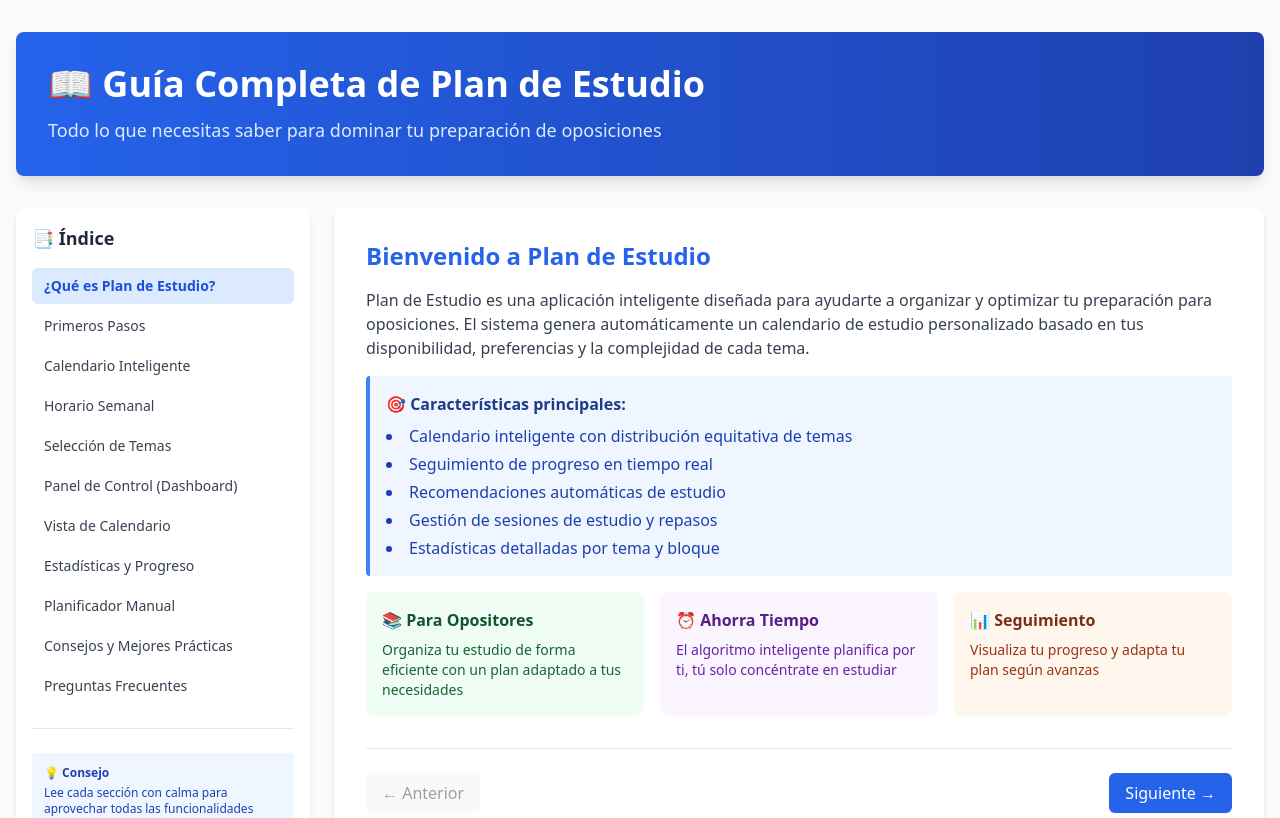
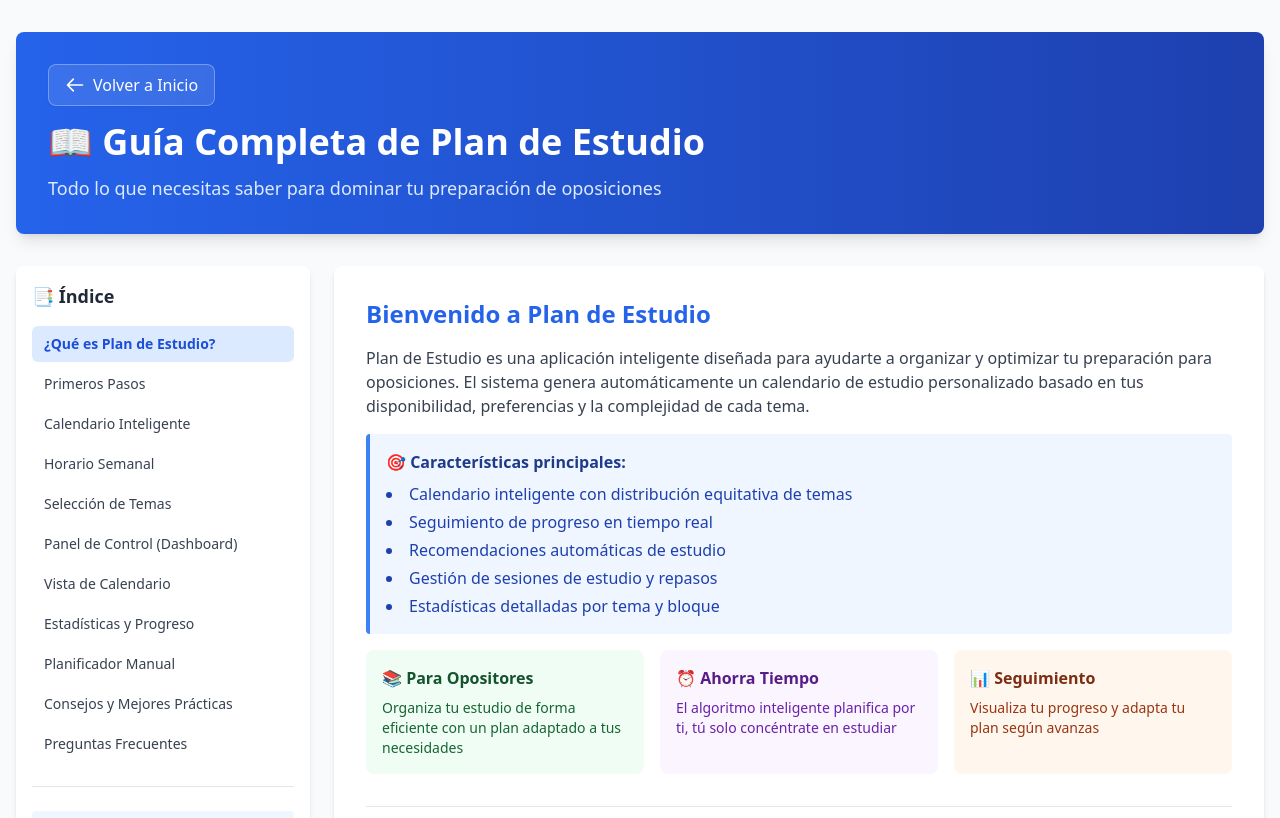
Before and after one commit to Arxon-dev/Plan_estudio, a React (Vite) app in the folder frontend/: page /guide in a window 1280 px wide. Shown: the top 818 px of the page. Built offline with nearby package versions, Linux system fonts and the light colour scheme; no server answers; sample sign-in values are in the browser's storage.

Commit message:
feat: Añadir botón de volver a inicio en página de guía
- Añadir import de useNavigate
- Botón con diseño semitransparente integrado en header
- Navegación a /dashboard al hacer clic
- Mejora UX permitiendo salir fácilmente de la guía

```diff
--- a/frontend/src/pages/GuidePage.tsx
+++ b/frontend/src/pages/GuidePage.tsx
@@ -1,5 +1,6 @@
 import { useState } from 'react';
 import type { ReactElement } from 'react';
+import { useNavigate } from 'react-router-dom';
 
 interface Section {
   id: string;
@@ -9,6 +10,7 @@ interface Section {
 
 const GuidePage = () => {
   const [activeSection, setActiveSection] = useState<string>('intro');
+  const navigate = useNavigate();
 
   const sections: Section[] = [
     {
@@ -949,6 +951,17 @@ const GuidePage = () => {
       <div className="max-w-7xl mx-auto px-4 py-8">
         {/* Header */}
         <div className="bg-gradient-to-r from-primary-600 to-primary-800 text-white p-8 rounded-lg shadow-lg mb-8">
+          <div className="flex items-center justify-between mb-4">
+            <button
+              onClick={() => navigate('/dashboard')}
+              className="flex items-center gap-2 px-4 py-2 bg-white/10 hover:bg-white/20 border border-white/30 rounded-lg text-white transition-all duration-200 shadow-sm hover:shadow-md font-medium backdrop-blur-sm"
+            >
+              <svg className="w-5 h-5" fill="none" stroke="currentColor" viewBox="0 0 24 24">
+                <path strokeLinecap="round" strokeLinejoin="round" strokeWidth={2} d="M10 19l-7-7m0 0l7-7m-7 7h18" />
+              </svg>
+              Volver a Inicio
+            </button>
+          </div>
           <h1 className="text-4xl font-bold mb-3">📖 Guía Completa de Plan de Estudio</h1>
           <p className="text-primary-100 text-lg">
             Todo lo que necesitas saber para dominar tu preparación de oposiciones
```
